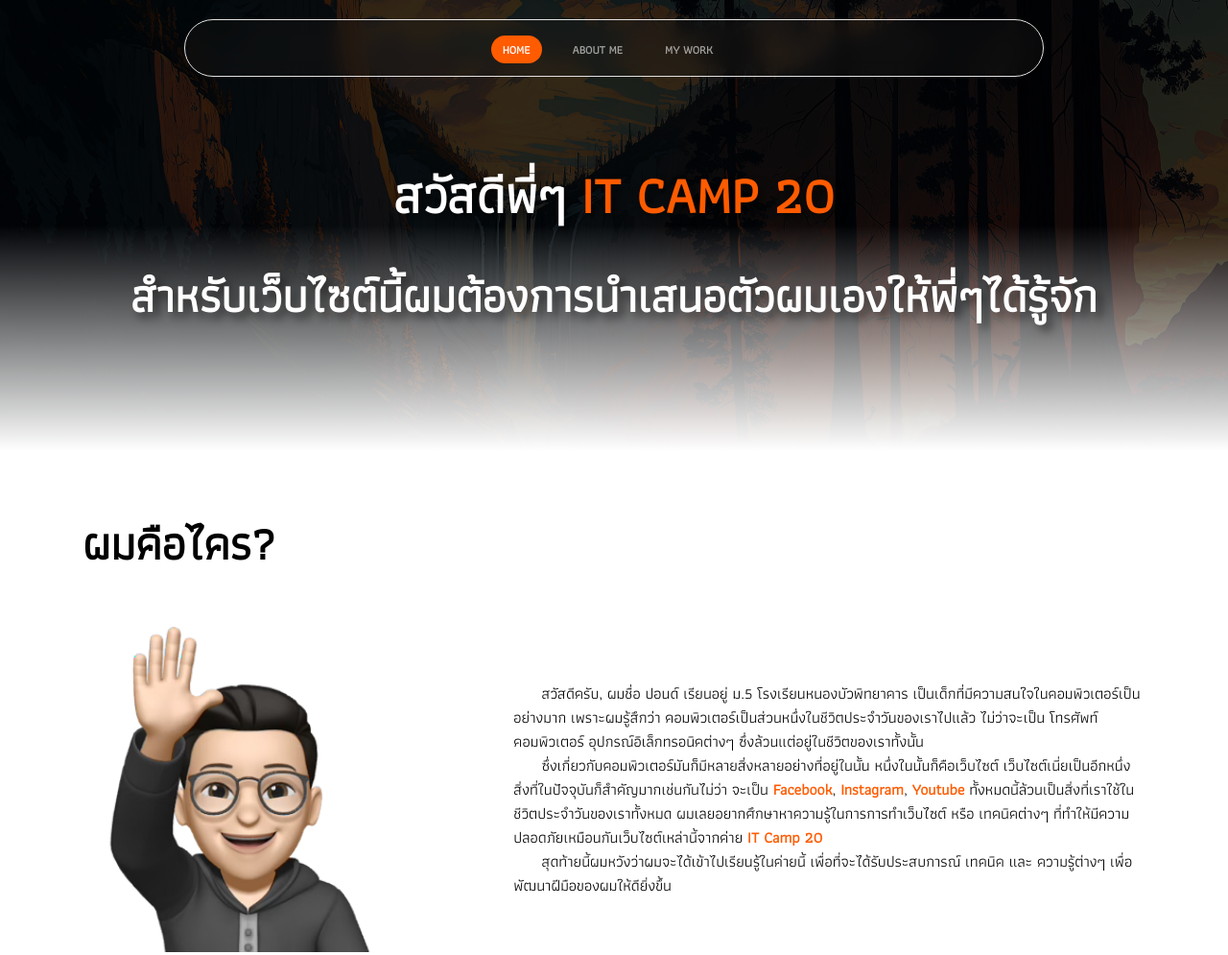
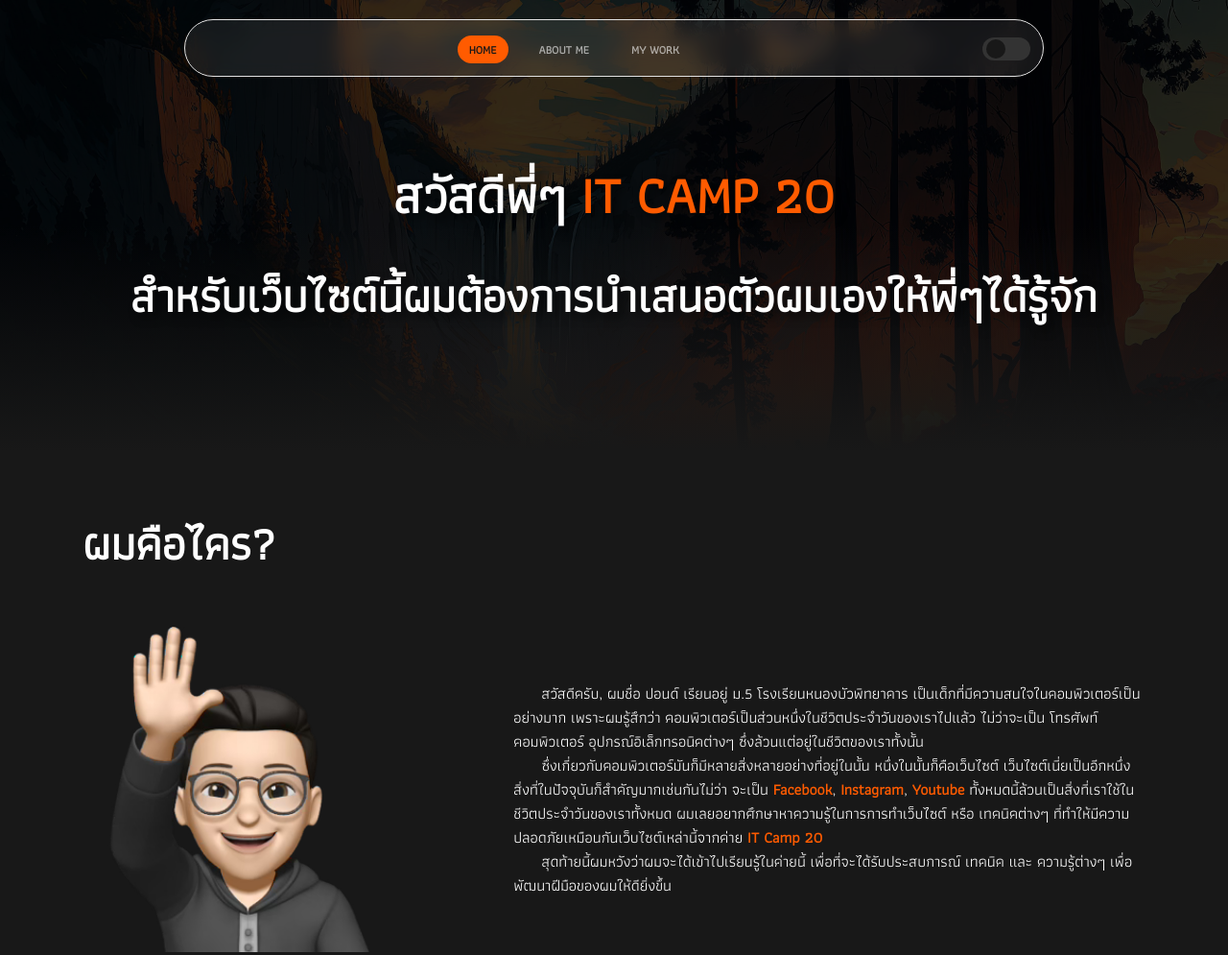
Before and after one commit to CodexCoding2000/itcamp-portfolio, a plain HTML site: page index.html in a window 1280 px wide. Shown: the top 995 px of the page at 96% size. Drawn offline with Linux system fonts and the light colour scheme.

Commit message:
add dark light mode toggle

```diff
--- a/assets/main.js
+++ b/assets/main.js
@@ -53,7 +53,7 @@ const ports = [
 ]
 
 scrolltotop = () => {
-    window.scrollTo(0,0);
+    window.scrollTo(0, 0);
 }
 
 gopage = page => {
@@ -84,11 +84,33 @@ addAnimation = (element, nextAnimation = "", cb) => {
         }
     }, false);
 }
+function setMode(viewMode = localStorage.getItem('viewMode'), elements) {
+    elements.forEach(el => {
+        el.check = (viewMode && viewMode === 'dark')
+    })
+    localStorage.setItem("viewMode", viewMode)
+    if (viewMode && viewMode === 'dark') {
+        document.body.classList.add("dark-mode");
+    } else {
+        document.body.classList.remove("dark-mode");
+    }
+}
 
 window.addEventListener("DOMContentLoaded", () => {
     const sections = document.querySelectorAll("section");
     const navLinks = document.querySelectorAll("[goto]");
+    const darkmodeToggle = document.querySelectorAll("#darkmodecontrol");
 
+    if (darkmodeToggle) {
+        window.matchMedia('(prefers-color-scheme: dark)').addEventListener('change', event => {
+            const newColorScheme = event.matches ? "dark" : "light";
+            setMode(newColorScheme, darkmodeToggle)
+        });
+
+        darkmodeToggle.forEach(el => el.addEventListener("change", e => {
+            setMode(e.target.checked ? "dark" : "light", darkmodeToggle)
+        }));
+    }
 
     (async () => {
         document.querySelector("#work-list").innerHTML = "";
@@ -123,7 +145,7 @@ window.addEventListener("DOMContentLoaded", () => {
         sections.forEach(sec => {
             const offset = sec.offsetTop - 250;
             const height = sec.offsetHeight;
-            const page   = sec.getAttribute("id");
+            const page = sec.getAttribute("id");
 
             if (top >= offset && top < offset + height) {
                 navLinks.forEach(links => {
--- a/assets/style.css
+++ b/assets/style.css
@@ -10,10 +10,13 @@
     font-family: Athiti, sans-serif;
     font-weight: 300;
     scroll-behavior: smooth;
+
+    transition: background .23s;
 }
 
-:root {
+body {
     --background: #fff;
+    --color: #1e1e1e;
     --primary: #ff5b00;
     --primary-u-1: #ff8645;
 
@@ -34,6 +37,43 @@
     --section-odd: rgb(240, 240, 240);
 
     --card-background: #fff;
+    --social-background: #fff;
+
+    --switch-bg: #aaa;
+    --switch-dot: #fff;
+    --switch-active-bg: var(--primary);
+    --switch-dot-active: #fff;
+}
+
+body.dark-mode {
+    --background: #181818;
+    --color: #fff;
+    --primary: #ff5b00;
+    --primary-u-1: #ff8645;
+
+    --navbar-bg: rgb(200, 200, 200, 0.1);
+    --navbar-border: 1px solid #e1e1e1;
+    --navbar-text: #fff;
+
+    --nav-link-default-color: rgb(255, 255, 255, 0.6);
+    --nav-link-hover-color: rgb(255, 255, 255, 0.8);
+    --nav-link-active-color: rgb(24, 24, 24);
+    --nav-link-active-hover-color: rgb(255, 255, 255);
+
+    --nav-link-default-bg: transparent;
+    --nav-link-hover-bg: rgb(255, 255, 255, 0.1);
+    --nav-link-active-bg: var(--primary);
+    --nav-link-active-hover-bg: var(--primary-u-1);
+
+    --section-odd: rgb(30, 30, 30);
+
+    --card-background: #242424;
+    --social-background: #242424;
+
+    --switch-bg: #333333;
+    --switch-dot: #181818;
+    --switch-active-bg: var(--primary);
+    --switch-dot-active: #181818;
 }
 
 body {
@@ -43,6 +83,8 @@ body {
     overflow: hidden scroll;
     margin: 0;
     padding: 0;
+    background: var(--background);
+    color: var(--color);
 }
 
 body::before {
@@ -65,22 +107,22 @@ body.loaded::before {
 body.loaded .navbar {
     opacity: 0;
     translate: 0 -70px;
-    animation: fadeIn .75s forwards;
-    animation-delay: calc(0.25s + .5s);
+    animation: fadeIn 0.75s forwards;
+    animation-delay: calc(0.25s + 0.5s);
 }
 
 body.loaded .landing-page .title {
     opacity: 0;
     scale: 90%;
     animation: fadeOpacityIn 1s forwards;
-    animation-delay: calc(0.2s + .5s);
+    animation-delay: calc(0.2s + 0.5s);
 }
 
 body.loaded .landing-page .subtitle {
     opacity: 0;
     scale: 90%;
     animation: fadeOpacityIn 1s forwards;
-    animation-delay: calc(0.3s + .5s);
+    animation-delay: calc(0.3s + 0.5s);
 }
 
 @keyframes fadeOpacityIn {
@@ -682,3 +724,68 @@ section.landing-page {
 *::-webkit-scrollbar-thumb:hover {
     background: var(--primary-u-1);
 }
+
+/* The switch - the box around the slider */
+.switch {
+    position: relative;
+    display: inline-block;
+    width: 50px;
+    height: 24px;
+    margin: auto 0;
+}
+
+/* Hide default HTML checkbox */
+.switch input {
+    opacity: 0;
+    width: 0;
+    height: 0;
+}
+
+/* The slider */
+.slider {
+    position: absolute;
+    cursor: pointer;
+    top: 0;
+    left: 0;
+    right: 0;
+    bottom: 0;
+    background-color: var(--switch-bg);
+    -webkit-transition: 0.23s;
+    transition: 0.23s;
+}
+
+.slider:before {
+    position: absolute;
+    content: "";
+    height: 20px;
+    width: 20px;
+    left: 4px;
+    bottom: 2px;
+    background-color: var(--switch-dot);
+    -webkit-transition: 0.23s;
+    transition: 0.23s;
+}
+
+input:checked + .slider {
+    background-color: var(--switch-active-bg);
+}
+
+input:focus + .slider {
+    box-shadow: 0 0 1px var(--switch-active-bg);
+}
+
+input:checked + .slider:before {
+    -webkit-transform: translateX(20px);
+    -ms-transform: translateX(20px);
+    transform: translateX(20px);
+    background-color: var(--switch-dot-active);
+}
+
+/* Rounded sliders */
+.slider.round {
+    border-radius: 34px;
+}
+
+.slider.round:before {
+    border-radius: 50%;
+}
--- a/index.html
+++ b/index.html
@@ -1,5 +1,5 @@
 <!DOCTYPE html>
-<html lang="en">
+<html lang="en" data-mode="light">
 
 <head>
     <meta charset="UTF-8">
@@ -9,7 +9,7 @@
     <link rel="stylesheet" href="assets/style.css">
 </head>
 
-<body>
+<body class="dark-mode">
     <nav class="navbar">
         <div class="navbar-body">
             <div class="container" style="position: relative;">
@@ -27,9 +27,15 @@
                         MY WORK
                     </div>
                 </div>
+                <span style="display: flex;gap: 20px;">
+                    <label class="switch">
+                        <input type="checkbox" id="darkmodecontrol" name="darkmodecontrol">
+                        <span class="slider round"></span>
+                    </label>
                     <div class="navbar-button active" onclick="gopage('contact')">
                         CONTACT ME
                     </div>
+                </span>
                 <div class="navbar-toggle">
                     <div class="line"></div>
                     <div class="line"></div>
@@ -53,6 +59,10 @@
                     <div class="nav-link" goto="contact">
                         CONTACT ME
                     </div>
+                    <label class="switch">
+                        <input type="checkbox" id="darkmodecontrol" name="darkmodecontrol">
+                        <span class="slider round"></span>
+                    </label>
                 </div>
             </div>
         </div>
@@ -75,12 +85,21 @@
                     <img src="img/avatar.png" alt="" style="flex: .5; object-fit: contain;">
                     <p style="flex: 1;">
                         &nbsp;&nbsp;&nbsp;&nbsp;&nbsp;&nbsp;&nbsp;สวัสดีครับ, ผมชื่อ ปอนด์ เรียนอยู่ ม.5
-                        โรงเรียนหนองบัวพิทยาคาร เป็นเด็กที่มีความสนใจในคอมพิวเตอร์เป็นอย่างมาก เพราะผมรู้สึกว่า คอมพิวเตอร์เป็นส่วนหนึ่งในชีวิตประจำวันของเราไปแล้ว ไม่ว่าจะเป็น โทรศัพท์ คอมพิวเตอร์ อุปกรณ์อิเล็กทรอนิคต่างๆ ซึ่งล้วนแต่อยู่ในชีวิตของเราทั้งนั้น<br>
-                        &nbsp;&nbsp;&nbsp;&nbsp;&nbsp;&nbsp;&nbsp;ซึ่งเกี่ยวกับคอมพิวเตอร์มันก็มีหลายสิ่งหลายอย่างที่อยู่ในนั้น หนึ่งในนั้นก็คือเว็บไซต์ เว็บไซต์เนี่ยเป็นอีกหนึ่งสิ่งที่ในปัจจุบันก็สำคัญมากเช่นกันไม่ว่า
-                        จะเป็น <a href="https://www.facebook.com/" target="_blank"><b>Facebook</b></a>, <a href="https://www.instagram.com/" target="_blank"><b>Instagram</b></a>, <a href="https://www.youtube.com/" target="_blank"><b>Youtube</b></a>
-                        ทั้งหมดนี้ล้วนเป็นสิ่งที่เราใช้ในชีวิตประจำวันของเราทั้งหมด ผมเลยอยากศึกษาหาความรู้ในการการทำเว็บไซต์ หรือ เทคนิคต่างๆ ที่ทำให้มีความปลอดภัยเหมือนกันเว็บไซต์เหล่านี้จากค่าย <a href="https://itcamp20.it.kmitl.ac.th/" target="_blank" rel="noopener noreferrer"><b>IT Camp 20</b></a>
+                        โรงเรียนหนองบัวพิทยาคาร เป็นเด็กที่มีความสนใจในคอมพิวเตอร์เป็นอย่างมาก เพราะผมรู้สึกว่า
+                        คอมพิวเตอร์เป็นส่วนหนึ่งในชีวิตประจำวันของเราไปแล้ว ไม่ว่าจะเป็น โทรศัพท์ คอมพิวเตอร์
+                        อุปกรณ์อิเล็กทรอนิคต่างๆ ซึ่งล้วนแต่อยู่ในชีวิตของเราทั้งนั้น<br>
+                        &nbsp;&nbsp;&nbsp;&nbsp;&nbsp;&nbsp;&nbsp;ซึ่งเกี่ยวกับคอมพิวเตอร์มันก็มีหลายสิ่งหลายอย่างที่อยู่ในนั้น
+                        หนึ่งในนั้นก็คือเว็บไซต์ เว็บไซต์เนี่ยเป็นอีกหนึ่งสิ่งที่ในปัจจุบันก็สำคัญมากเช่นกันไม่ว่า
+                        จะเป็น <a href="https://www.facebook.com/" target="_blank"><b>Facebook</b></a>, <a
+                            href="https://www.instagram.com/" target="_blank"><b>Instagram</b></a>, <a
+                            href="https://www.youtube.com/" target="_blank"><b>Youtube</b></a>
+                        ทั้งหมดนี้ล้วนเป็นสิ่งที่เราใช้ในชีวิตประจำวันของเราทั้งหมด
+                        ผมเลยอยากศึกษาหาความรู้ในการการทำเว็บไซต์ หรือ เทคนิคต่างๆ
+                        ที่ทำให้มีความปลอดภัยเหมือนกันเว็บไซต์เหล่านี้จากค่าย <a href="https://itcamp20.it.kmitl.ac.th/"
+                            target="_blank" rel="noopener noreferrer"><b>IT Camp 20</b></a>
                         <br>
-                        &nbsp;&nbsp;&nbsp;&nbsp;&nbsp;&nbsp;&nbsp;สุดท้ายนี้ผมหวังว่าผมจะได้เข้าไปเรียนรู้ในค่ายนี้ เพื่อที่จะได้รับประสบการณ์ เทคนิค และ ความรู้ต่างๆ เพื่อพัฒนาฝีมือของผมให้ดียิ่งขึ้น
+                        &nbsp;&nbsp;&nbsp;&nbsp;&nbsp;&nbsp;&nbsp;สุดท้ายนี้ผมหวังว่าผมจะได้เข้าไปเรียนรู้ในค่ายนี้
+                        เพื่อที่จะได้รับประสบการณ์ เทคนิค และ ความรู้ต่างๆ เพื่อพัฒนาฝีมือของผมให้ดียิ่งขึ้น
                     </p>
                 </div>
             </div>
@@ -98,13 +117,22 @@
         </section>
 
         <section id="contact">
+            <div class="container">
                 <center>
                     <p class="title">
                         ติดต่อผมได้อย่างไรบ้าง?
                     </p>
-                <div class="work-grid">
+                    <div class="flex" style="gap: 20px;">
+                        <a class="social" href="" target="_blank">
+                            <img src="img/icon/facebook.png" alt="">
+                        </a>
+
+                        <a class="social" href="" target="_blank">
+                            <img src="img/icon/instagram.png" alt="">
+                        </a>
                     </div>
                 </center>
+            </div>
         </section>
     </main>
 
```
Lines whose indentation alone changed are shown as unchanged.
